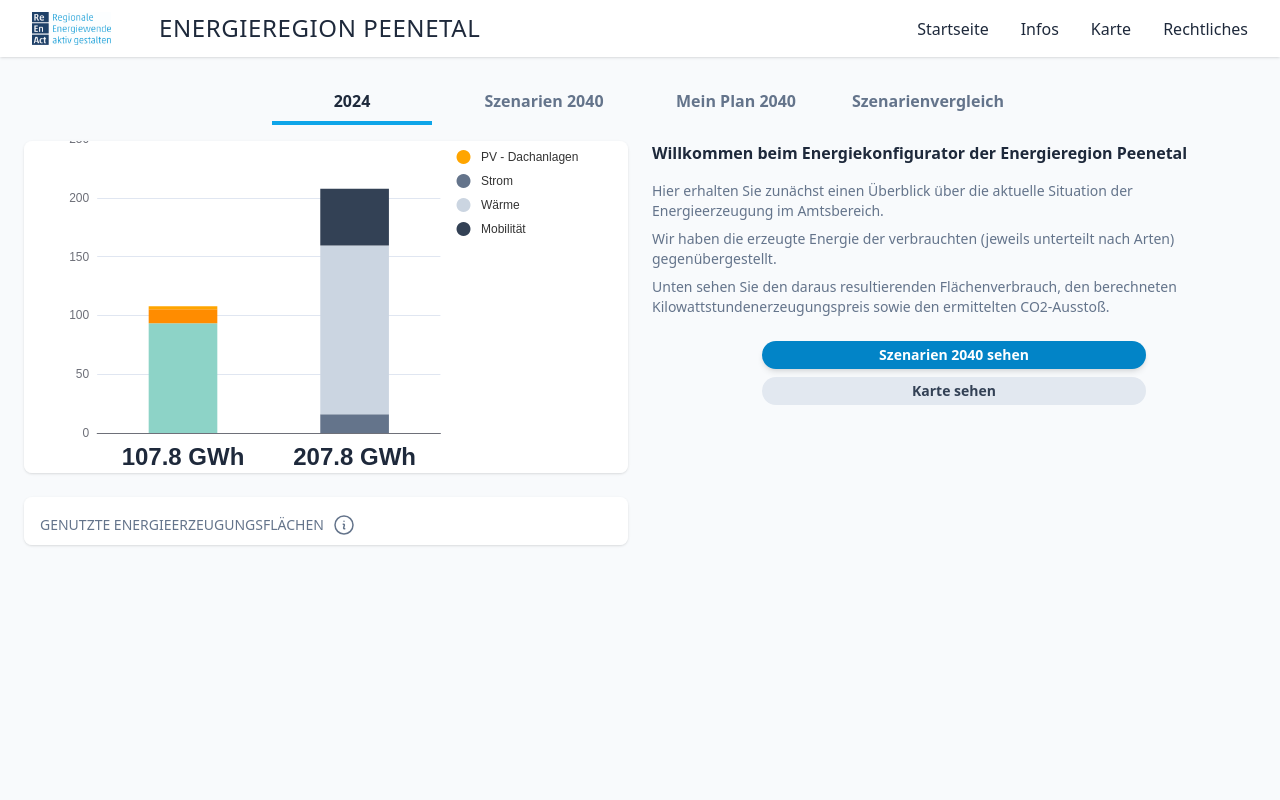
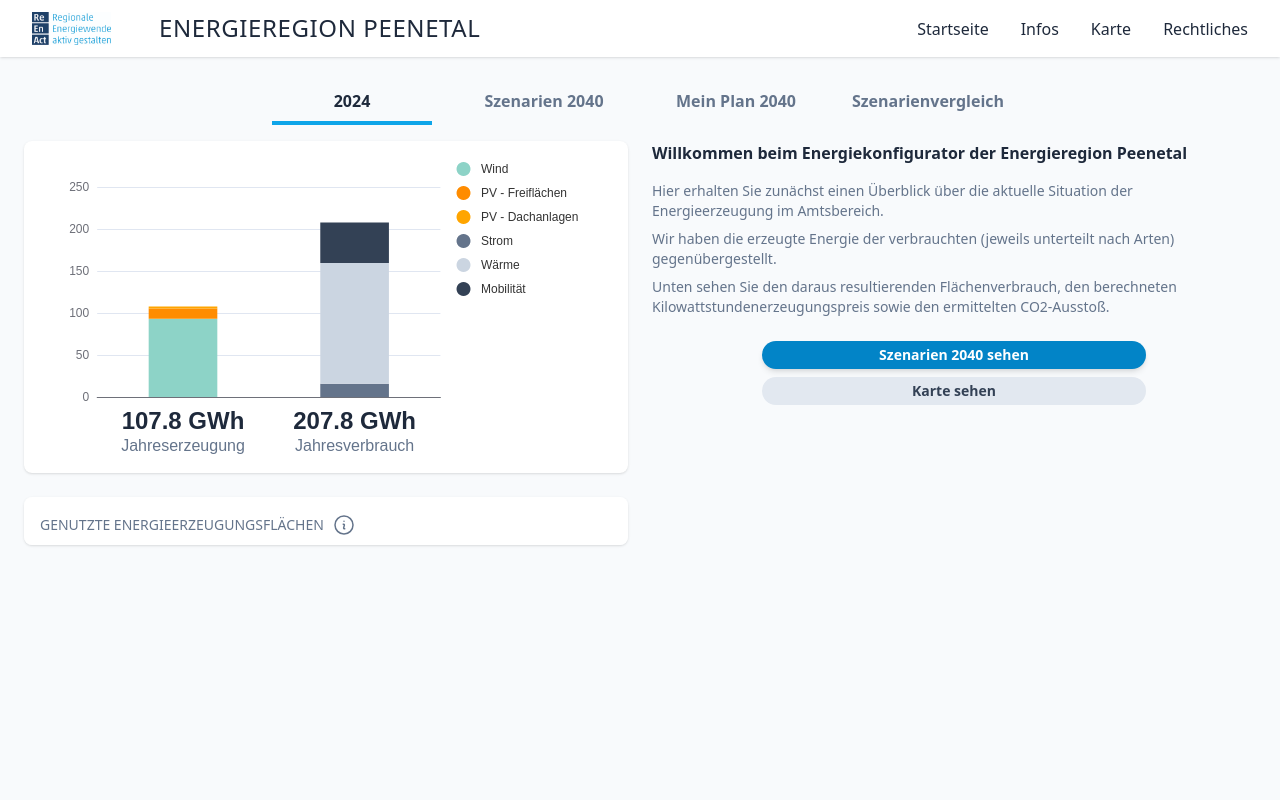
Before and after one commit to rl-institut/ReEnAct_web, a Django app: page / in a window 1280 px wide. Run offline with Django 5.2, Linux system fonts and the light colour scheme; some libraries are stand-ins or nearby versions.

Commit message:
reset chart height to smaller height

```diff
--- a/reenact/static/css/charts.css
+++ b/reenact/static/css/charts.css
@@ -1,5 +1,5 @@
 
 .index-chart {
   width: 100%;
-  height: 420px;
+  height: 300px;
 }
```
